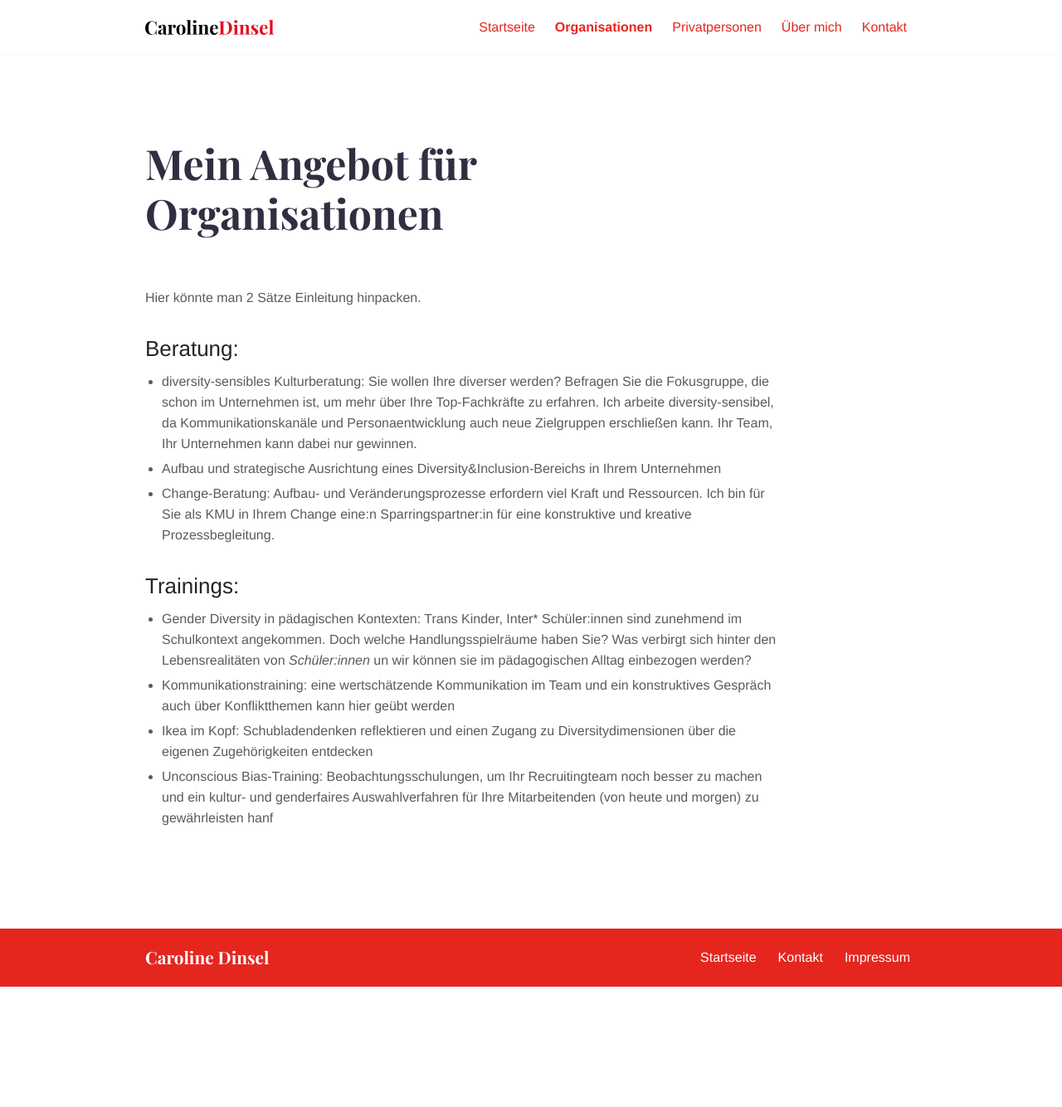
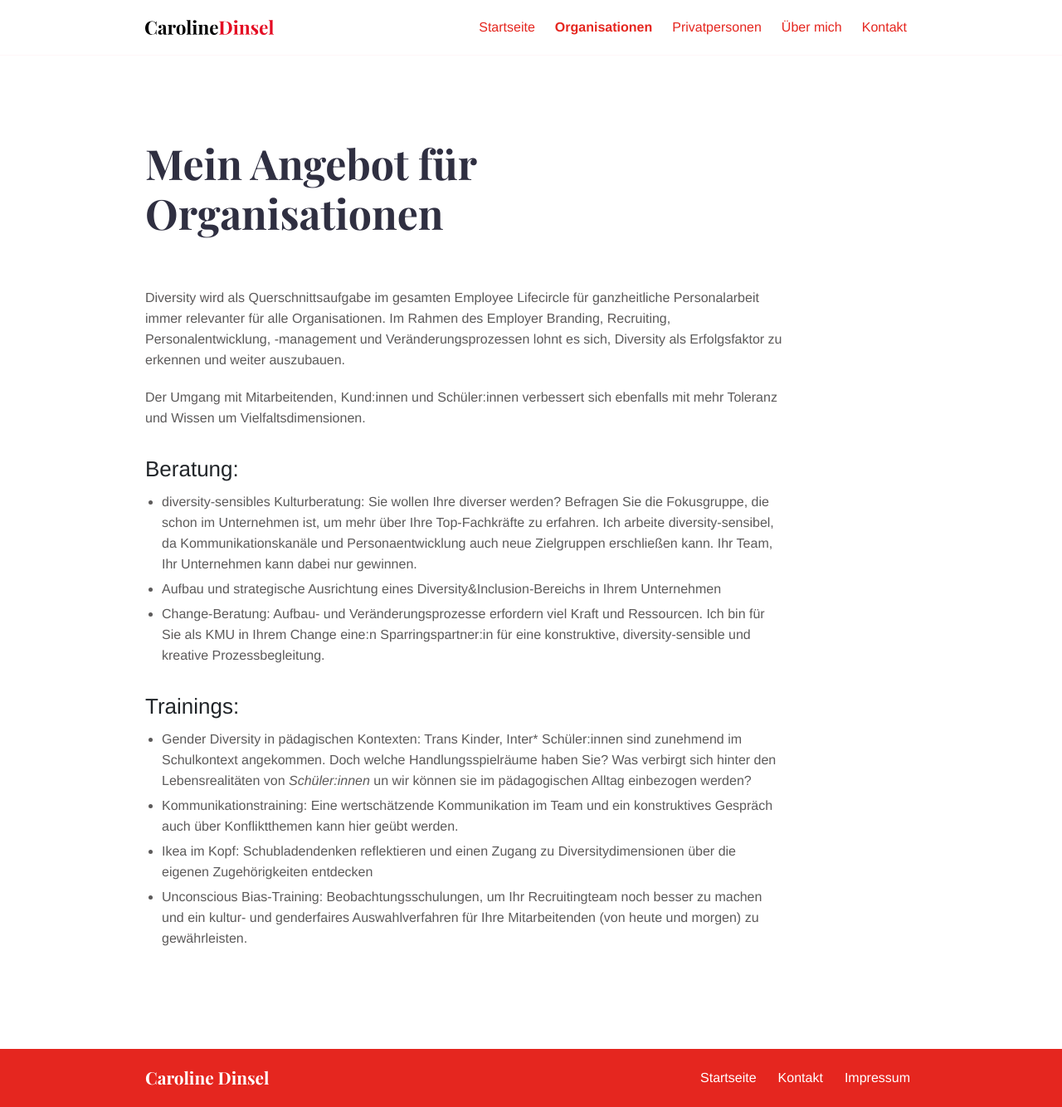
Before and after one commit to caro-dinsel/website, a Jekyll site: the page built from organisationen.md, in a window 1280 px wide. Shown: the whole page at 83% size. Built offline with Jekyll 4.4.1, drawn with Linux system fonts in a browser that asks for light colours; before the commit the page ends 1189 px from its top, so only the background shows below that.

Commit message:
Update organisationen.md

```diff
--- a/organisationen.md
+++ b/organisationen.md
@@ -4,18 +4,21 @@ layout: page
 description: Leistungen für Organisationen
 ---
 
-Hier könnte man 2 Sätze Einleitung hinpacken.
+Diversity wird als Querschnittsaufgabe im gesamten Employee Lifecircle für ganzheitliche Personalarbeit immer relevanter für alle Organisationen. Im Rahmen des Employer Branding, Recruiting, Personalentwicklung, -management und Veränderungsprozessen lohnt es sich, Diversity als Erfolgsfaktor zu erkennen und weiter auszubauen.
+
+Der Umgang mit Mitarbeitenden, Kund:innen und Schüler:innen verbessert sich ebenfalls mit mehr Toleranz und Wissen um Vielfaltsdimensionen.
 
 
 ## Beratung:
 
 - diversity-sensibles Kulturberatung: Sie wollen Ihre diverser werden? Befragen Sie die Fokusgruppe, die schon im Unternehmen ist, um mehr über Ihre Top-Fachkräfte zu erfahren. Ich arbeite diversity-sensibel, da Kommunikationskanäle und Personaentwicklung auch neue Zielgruppen erschließen kann. Ihr Team, Ihr Unternehmen kann dabei nur gewinnen.
 - Aufbau und strategische Ausrichtung eines Diversity&Inclusion-Bereichs in Ihrem Unternehmen
-- Change-Beratung: Aufbau- und Veränderungsprozesse erfordern viel Kraft und Ressourcen. Ich bin für Sie als KMU in Ihrem Change eine:n Sparringspartner:in für eine konstruktive und kreative Prozessbegleitung.
+- Change-Beratung: Aufbau- und Veränderungsprozesse erfordern viel Kraft und Ressourcen. Ich bin für Sie als KMU in Ihrem Change eine:n Sparringspartner:in für eine konstruktive, diversity-sensible und kreative Prozessbegleitung.
 
 
 ## Trainings:
+
 - Gender Diversity in pädagischen Kontexten: Trans Kinder, Inter\* Schüler:innen sind zunehmend im Schulkontext angekommen. Doch welche Handlungsspielräume haben Sie? Was verbirgt sich hinter den Lebensrealitäten von *Schüler:innen* un wir können sie im pädagogischen Alltag einbezogen werden?
-- Kommunikationstraining: eine wertschätzende Kommunikation im Team und ein konstruktives Gespräch auch über Konfliktthemen kann hier geübt werden
+- Kommunikationstraining: Eine wertschätzende Kommunikation im Team und ein konstruktives Gespräch auch über Konfliktthemen kann hier geübt werden.
 - Ikea im Kopf: Schubladendenken reflektieren und einen Zugang zu Diversitydimensionen über die eigenen Zugehörigkeiten entdecken
-- Unconscious Bias-Training: Beobachtungsschulungen, um Ihr Recruitingteam noch besser zu machen und ein kultur- und genderfaires Auswahlverfahren für Ihre Mitarbeitenden (von heute und morgen) zu gewährleisten hanf
+- Unconscious Bias-Training: Beobachtungsschulungen, um Ihr Recruitingteam noch besser zu machen und ein kultur- und genderfaires Auswahlverfahren für Ihre Mitarbeitenden (von heute und morgen) zu gewährleisten.
```
